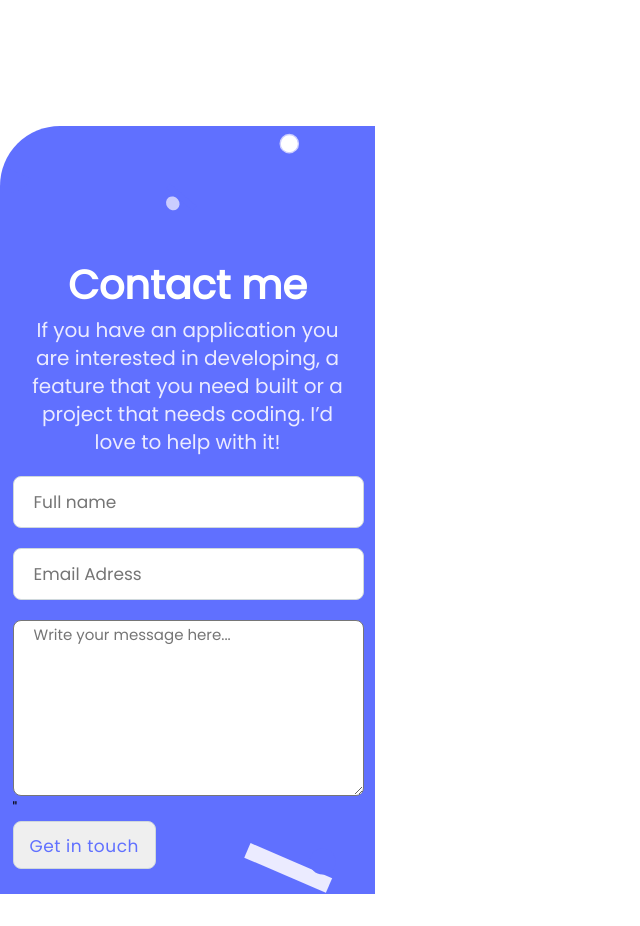
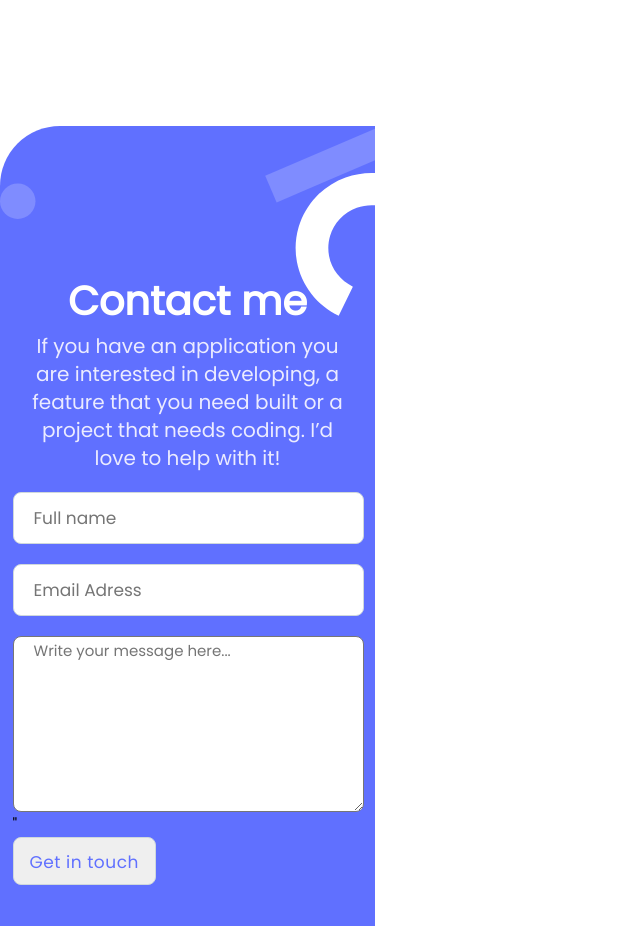
Before and after one commit to rbd3/Andry, a plain HTML site: page index.html in a window 1280 px wide. Shown: the part 4380-5306 px from the top of the page, without its empty margins (0-640 px from the left). Before the commit the page ends 5274 px from the top, so only its background shows below. Drawn offline with Linux system fonts and the light colour scheme.

Commit message:
Change background image

```diff
--- a/style.css
+++ b/style.css
@@ -631,10 +631,10 @@ body {
   display: flex;
   flex-direction: column;
   align-items: center;
-  height: 48rem;
+  height: 50rem;
   width: 375px;
   border-top-left-radius: 60px;
-  background-image: url("media/header-shapes\ mobile@2x.svg");
+  background-image: url("media/contact\ form\ shapes-mobile.svg");
   background-size: cover;
   background-color: #6070ff;
 }
@@ -693,7 +693,7 @@ body {
   color: #fff;
   font-style: bold;
   line-height: 87%;
-  padding-top: 109px;
+  padding-top: 125px;
 }
 
 .contact-text {
```
Also changed, not shown: media/contact form shapes-mobile.svg (added).
